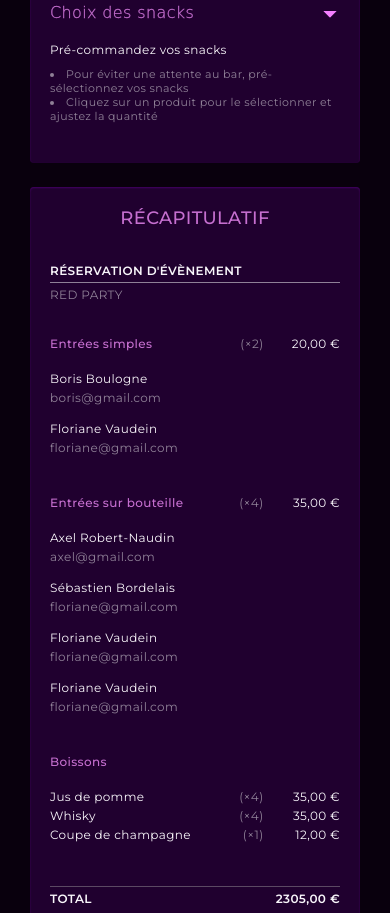
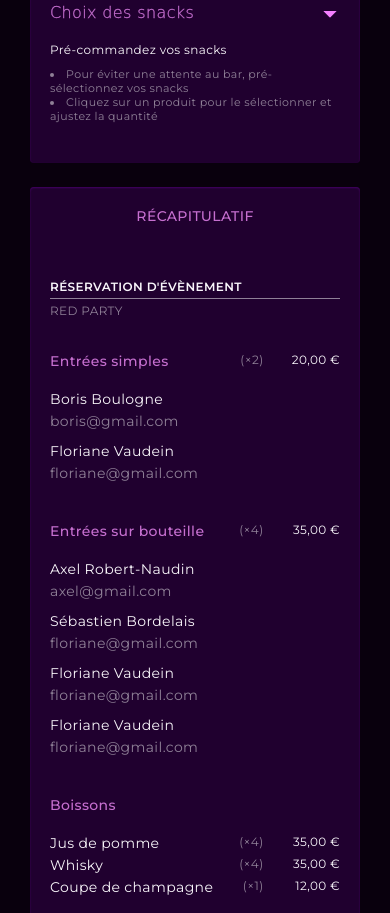
Before and after one commit to WonderfulUX/theSpot, a plain HTML site: page eventCustDetails.html in a window 390 px wide. Shown: the part 6725-7638 px from the top of the page. Drawn offline with Linux system fonts and the light colour scheme; a web font is replaced by a local one.

Commit message:
Few fixes on recap section

```diff
--- a/eventCustDetails.html
+++ b/eventCustDetails.html
@@ -72,7 +72,7 @@
             <p class="resaEventTitle">Red Party</p>
             <p class="resaEventDate">Vendredi 11 Juin 2021</p>
         </div>
-        <div class="resaBlock" id="Names">
+        <section class="resaBlock" id="Names">
             <h2 class="resaBlockHeader">Informations</h2>
             <div class="explanation">
                 <p class="mainExplanation">Saisissez les information de vos billets</p>
@@ -189,9 +189,9 @@
                     </div>
                 </form>
             </div>
-        </div>
+        </section>
         <!----------- BEVERAGES ----------->
-        <div class="resaBlock" id="Beverages">
+        <section class="resaBlock" id="Beverages">
             <h2 class="resaBlockHeader">Choix des boissons</h2>
             <div class="explanation">
                 <p class="mainExplanation">Pré-commandez vos boissons</p>
@@ -495,9 +495,9 @@
                     </li>
                 </ul>
             </div>
-        </div>
+        </section>
         <!----------- SNACKS ----------->
-        <div class="resaBlock" id="Food">
+        <section class="resaBlock" id="Food">
             <div class="explanation">
                 <h2 class="resaBlockHeader">Choix des snacks</h2>
                 <div class="explanation">
@@ -508,10 +508,11 @@
                     </ul>
                 </div>
             </div>
-        </div>
+        </section>
         <!----------- RECAP ----------->
-        <div class="resaBlock" id="Recap">
-            <h2 class="recapHeader">Récapitulatif</h2>
+        <section class="resaBlock" id="Recap">
+            <div>
+                <h2 class="recapHeader">Récapitulatif</h2>
                 <p class="resaType">Réservation d'évènement</p>
                 <p class="eventName">Red party</p>
                 <div class="recap">
@@ -587,7 +588,7 @@
                     </div>
                 </div>
             </div>
-        </div>
+        </section>
         <button class="secondaryButton addToCart">Ajouter au panier</button>
     </div>
     <script src="./functions.js"></script>
--- a/styles.scss
+++ b/styles.scss
@@ -896,7 +896,7 @@ footer {
     text-transform: uppercase;
     font-size: 18px;
     font-weight: 500;
-    margin-bottom: 30px;
+    margin-bottom: 50px;
 }
 .mainExplanation{
     margin-bottom: 10px;
@@ -1029,9 +1029,12 @@ footer {
 .ticketFullName, .beverageName{
     margin-bottom: 4px;
 }
+.ticketFullName, .ticketEmail, .beverageName, .entryTypeName{
+    font-size: 14px;
+}
 
 .ticketEmail{
-    margin-bottom: 16px;
+    margin-bottom: 12px;
     color: $white50;
 }
 .entryTypeLine, .totalLine{
@@ -1054,8 +1057,8 @@ footer {
 .entryType{
     margin-bottom: 40px;
 }
-#Recap{
-    width: 650px;
+#Recap>div{
+    width: 500px;
     margin: 0 auto 50px;
 }
 
@@ -1657,8 +1660,11 @@ footer {
     .resaBlock::before{
         transform: scale(0.7);
     }
-    #Recap{
-        width: 100%;
+    #Recap>div{
+        width: 90%;
+    }
+    .recapHeader{
+        font-size: 16px;
     }
 }
 
@@ -1932,4 +1938,11 @@ footer {
         width: 65px;
         margin-left: 8px;
     }
-}
+    #Recap>div{
+        width: 100%;
+    }
+    .recapHeader{
+        font-size: 14px;
+    }
+
+}
```
Also changed, not shown: styles.css, 1 other file.
